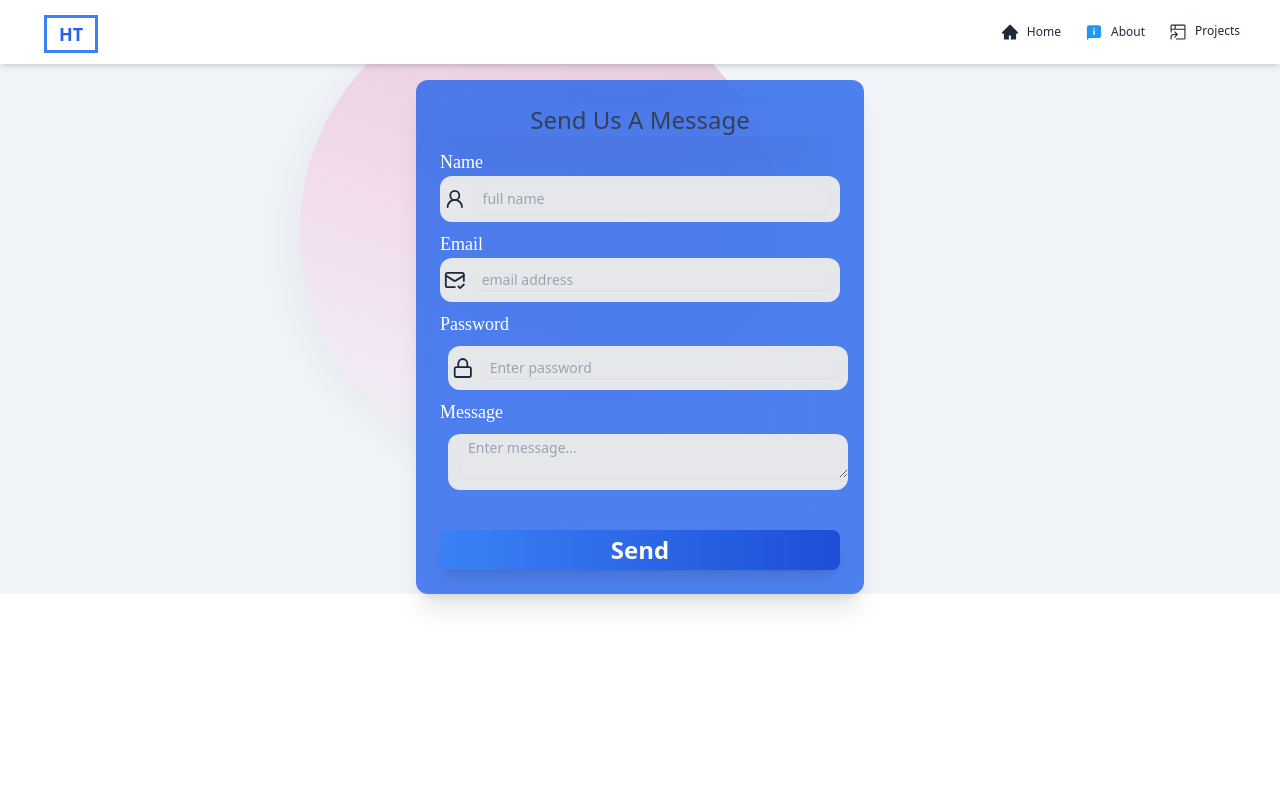
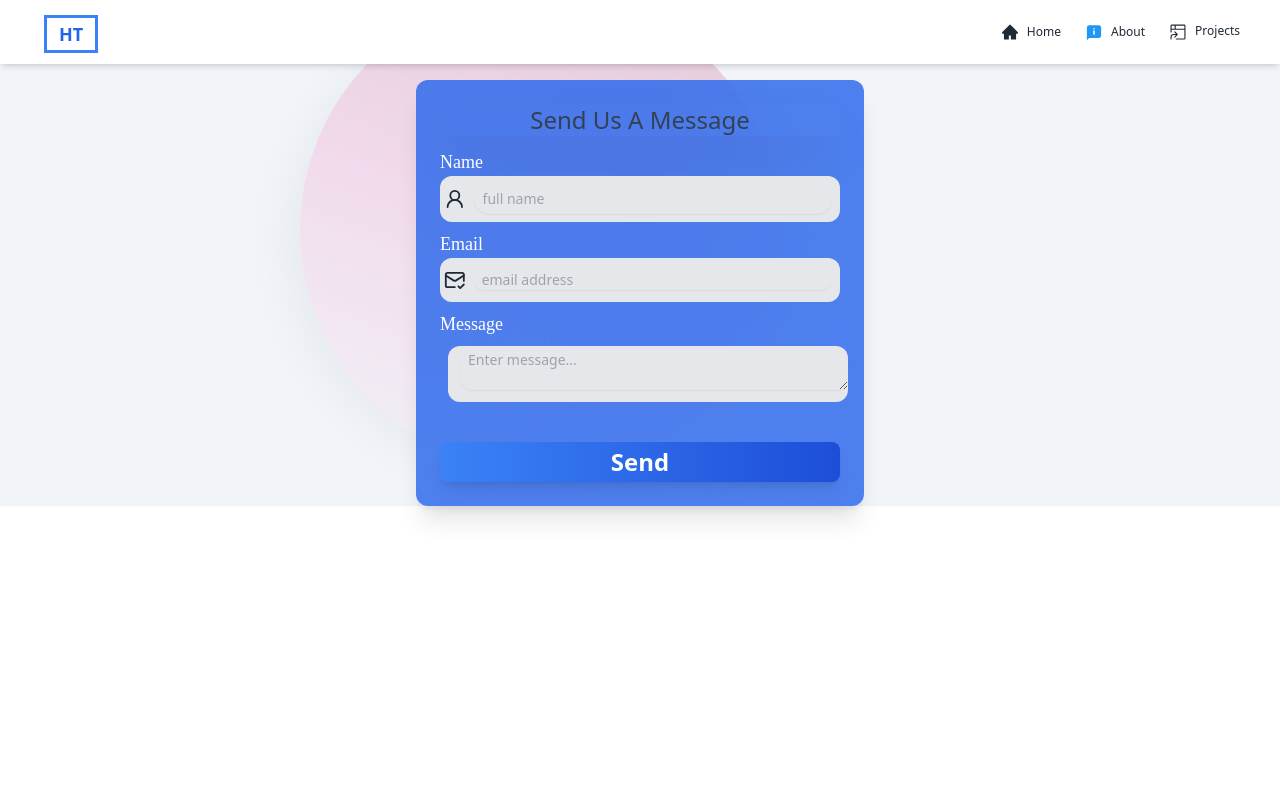
Before and after one commit to Hiss8n/Hill-Tamarind, a React (Vite) app in the folder front/: page /contact in a window 1280 px wide. Shown: the top 800 px of the page. Built offline with nearby package versions, Linux system fonts and the light colour scheme.

Commit message:
Removed password input

```diff
--- a/front/src/pages.jsx/Contact.jsx
+++ b/front/src/pages.jsx/Contact.jsx
@@ -99,29 +99,6 @@ export const Contact = () => {
 
 
 <div>
-   <label className='text-lg mb-1 text-white font-Crimson'>Password</label>
-    <div className='flex justify-center items-center  m-2 rounded-xl bg-gray-200 w-full py-1 pl-1'>
-      <LockIcon
-      size={24}
-      />
-        <input
-        type='password'
-
-
-    onChange={(e)=>setFormData({
-      ...formData,
-      password:[e.target.value]
-    })
-    }
-    value={formData.password}
-    placeholder='Enter password'
-    className=' w-full rounded-xl bg-gray-200 shadow-sm text-sm m-2 ml-2  px-2 text-Crimson focus:outline-none'
-
-    />
-    </div>
-    </div>
-
-<div>
    <label className='text-lg mb-1 text-white font-Crimson'>Message</label>
     <div className='flex justify-center items-center  m-2 rounded-xl bg-gray-200 w-full py-1 pl-1'>
 
```
